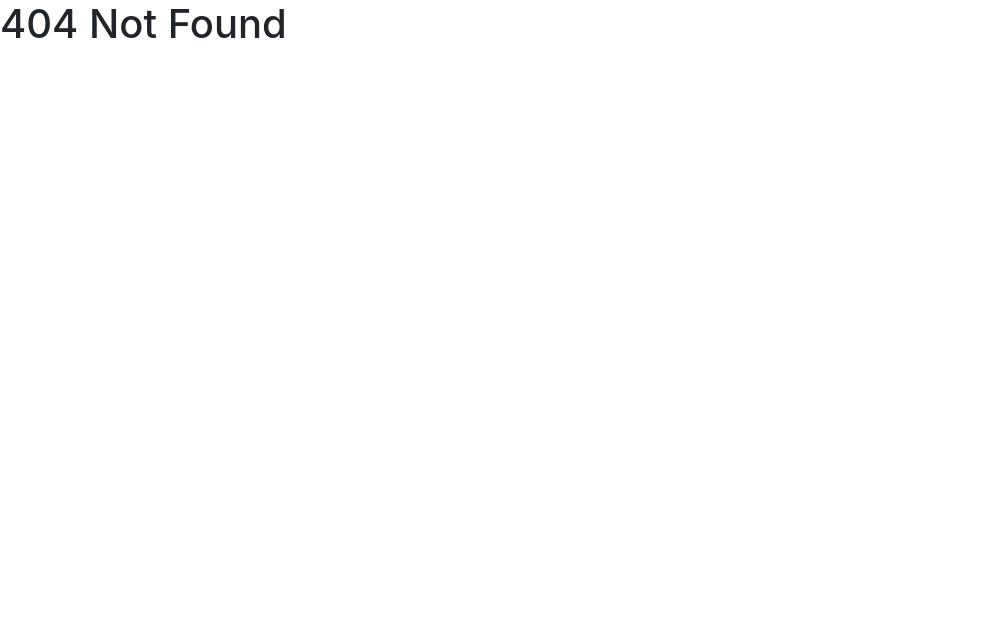
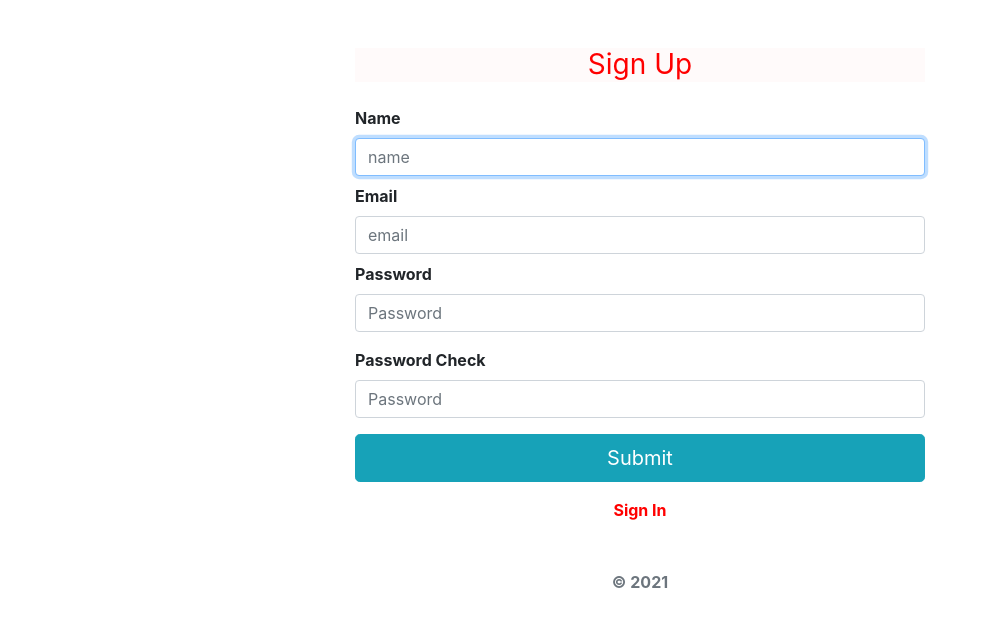
Before and after one commit to yun856839/restaurant-forum-front-end-vue, a Vue app: page /#/signup in a window 1280 px wide. Before the commit this address had no page. Shown: the top 626 px of the page, without its empty margins (0-990 px from the left). Built offline with nearby package versions, Linux system fonts and the light colour scheme.

Commit message:
Add SignIn & SignUp page

```diff
--- a/src/router/index.js
+++ b/src/router/index.js
@@ -1,10 +1,21 @@
 import Vue from 'vue'
 import VueRouter from 'vue-router'
 import NotFound from '../views/NotFound.vue'
+import SignIn from '../views/SignIn.vue'
 
 Vue.use(VueRouter)
 
 const routes = [
+  {
+    path: '/signin',
+    name: 'sign-in',
+    component: SignIn
+  },
+  {
+    path: '/signup',
+    name: 'sign-up',
+    component: () => import('../views/SignUp.vue')
+  },
   {
     path: '*',
     name: 'not-found',
--- /dev/null
+++ b/src/views/SignIn.vue
@@ -0,0 +1,95 @@
+<template>
+  <div class="container py-5">
+    <form class="w-100" @submit.prevent.stop="handleSubmit">
+      <div class="text-center mb-4">
+        <h1 class="title h3 mb-3 font-weight-normal">
+          Sign In
+        </h1>
+      </div>
+
+      <div class="form-label-group mb-2">
+        <label for="email">email</label>
+        <input
+          id="email"
+          v-model="email"
+          name="email"
+          type="email"
+          class="form-control"
+          placeholder="email"
+          autocomplete="username"
+          required
+          autofocus
+        >
+      </div>
+
+      <div class="form-label-group mb-3">
+        <label for="password">Password</label>
+        <input
+          id="password"
+          v-model="password"
+          name="password"
+          type="password"
+          class="form-control"
+          placeholder="Password"
+          autocomplete="current-password"
+          required
+        >
+      </div>
+
+      <button
+        class="btn btn-lg btn-info btn-block mb-3"
+        type="submit"
+      >
+        Submit
+      </button>
+
+      <div class="text-center mb-3">
+        <p class="signup">
+          <router-link to="/signup">Sign Up</router-link>
+        </p>
+      </div>
+
+      <p class="mt-5 mb-3 text-muted text-center">
+        &copy; 2021
+      </p>
+    </form>
+  </div>
+</template>
+
+<script>
+export default {
+  data () {
+    return {
+      email: '',
+      password: ''
+    }
+  },
+  methods: {
+    handleSubmit () {
+      const data = JSON.stringify({
+        email: this.email,
+        password: this.password
+      })
+      console.log('data', data)
+    }
+  }
+}
+</script>
+
+<style>
+  .container {
+    width: 600px;
+    font-weight: 700;
+  }
+  .title {
+    color: red;
+    background: snow;
+  }
+  .signup a {
+    text-decoration: none;
+    color: red;
+  }
+  .signup:first-child:hover  {
+    border: 1px solid skyblue
+  }
+</style>
--- /dev/null
+++ b/src/views/SignUp.vue
@@ -0,0 +1,132 @@
+<template>
+  <div class="container py-5">
+    <form
+      class="w-100"
+      @submit.prevent.stop="handleSubmit"
+    >
+      <div class="text-center mb-4">
+        <h1 class="title h3 mb-3 font-weight-normal">
+          Sign Up
+        </h1>
+      </div>
+
+      <div class="form-label-group mb-2">
+        <label for="name">Name</label>
+        <input
+          id="name"
+          v-model="name"
+          name="name"
+          type="text"
+          class="form-control"
+          placeholder="name"
+          autocomplete="username"
+          required
+          autofocus
+        >
+      </div>
+
+      <div class="form-label-group mb-2">
+        <label for="email">Email</label>
+        <input
+          id="email"
+          v-model="email"
+          name="email"
+          type="email"
+          class="form-control"
+          placeholder="email"
+          autocomplete="email"
+          required
+        >
+      </div>
+
+      <div class="form-label-group mb-3">
+        <label for="password">Password</label>
+        <input
+          id="password"
+          v-model="password"
+          name="password"
+          type="password"
+          class="form-control"
+          placeholder="Password"
+          autocomplete="new-password"
+          required
+        >
+      </div>
+
+      <div class="form-label-group mb-3">
+        <label for="password-check">Password Check</label>
+        <input
+          id="password-check"
+          v-model="passwordCheck"
+          name="passwordCheck"
+          type="password"
+          class="form-control"
+          placeholder="Password"
+          autocomplete="new-password"
+          required
+        >
+      </div>
+
+      <button
+        class="btn btn-lg btn-info btn-block mb-3"
+        type="submit"
+      >
+        Submit
+      </button>
+
+      <div class="text-center mb-3">
+        <p class="signin">
+          <router-link to="/signin">
+            Sign In
+          </router-link>
+        </p>
+      </div>
+
+      <p class="mt-5 mb-3 text-muted text-center">
+        © 2021
+      </p>
+    </form>
+  </div>
+</template>
+
+<script>
+export default {
+  data () {
+    return {
+      name: '',
+      email: '',
+      password: '',
+      passwordCheck: ''
+    }
+  },
+  methods: {
+    handleSubmit () {
+      const data = JSON.stringify({
+        name: this.name,
+        email: this.email,
+        password: this.password,
+        passwordCheck: this.passwordCheck
+      })
+      console.log('data', data)
+    }
+  }
+}
+</script>
+
+<style>
+  .container {
+    width: 600px;
+    font-weight: 700;
+  }
+  .title {
+    color: red;
+    background: snow;
+  }
+  .signin a {
+    text-decoration: none;
+    color: red;
+  }
+  .signin:first-child:hover  {
+    border: 1px solid skyblue
+  }
+</style>
```
